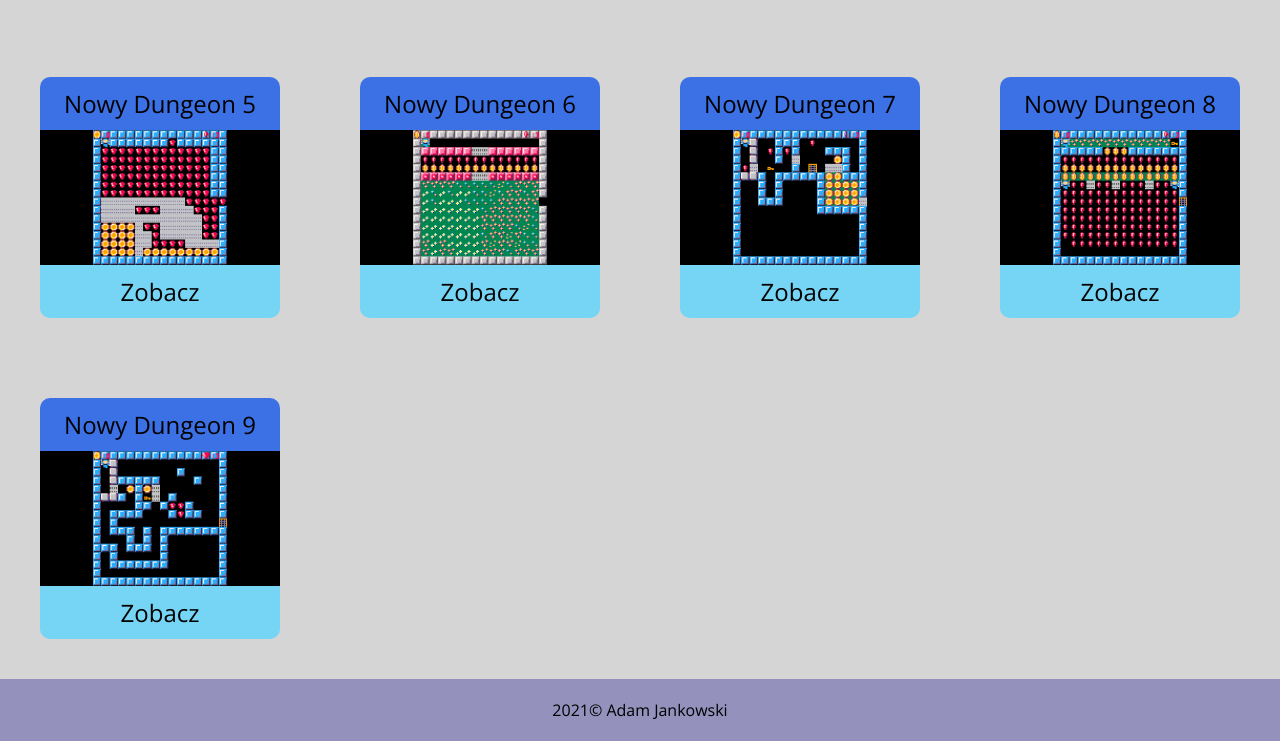
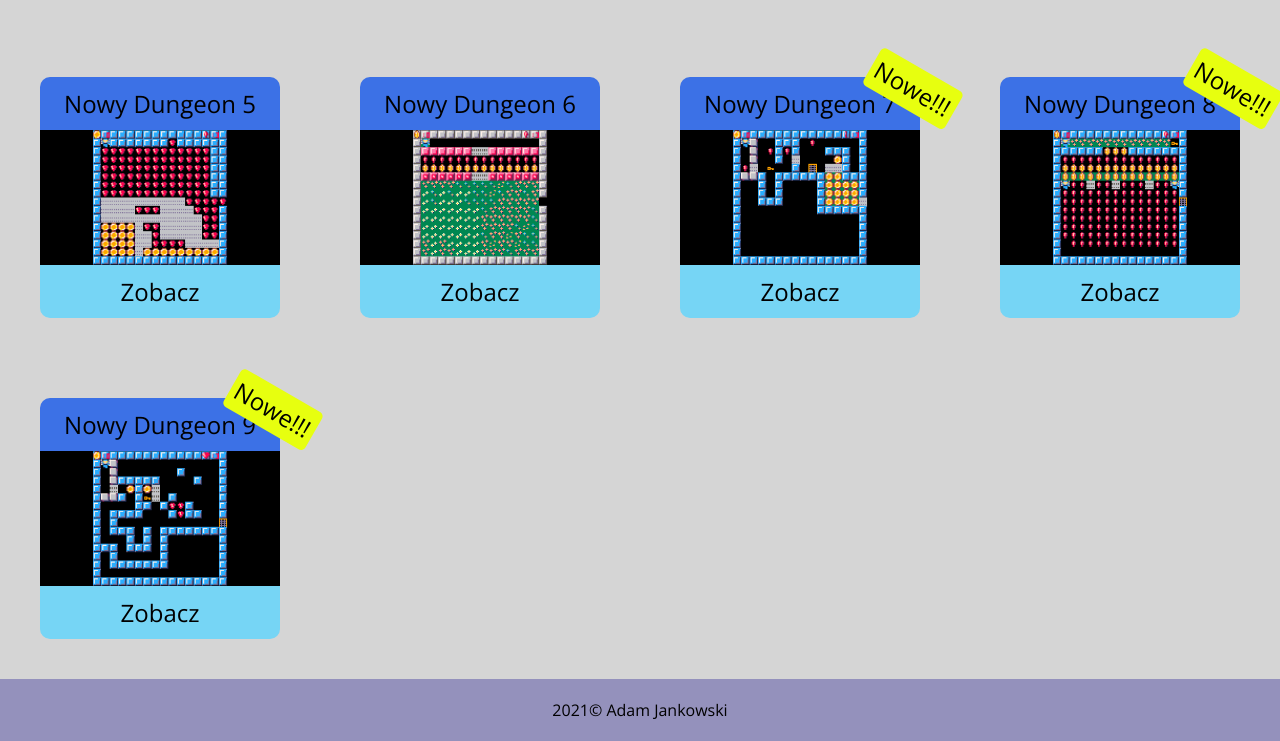
Before and after one commit to AdiMustBeFunny/strefapico8, a plain HTML site: page games.html in a window 1280 px wide. Shown: the part 1036-1777 px from the top of the page. Drawn offline with nearby package versions, Linux system fonts and the light colour scheme.

Commit message:
added cool looking label for new games

```diff
--- a/games.html
+++ b/games.html
@@ -207,7 +207,10 @@
         </div>
         <div class="game-container">
             <div class="game-card">
-                <div class="game-card-title new-dungeon text-center text-normal">Nowy Dungeon 7</div>
+                <div class="game-card-title new-dungeon text-center text-normal">
+                    Nowy Dungeon 7
+                    <span class="new-text">Nowe!!!</span>
+                </div>
                 <img style="width: 100%;" src="./img/new_dungeon_7.png" alt="">
                 <div class="game-card-action text-center text-normal">
                     <a href="./games/new_dungeon7/new_dungeon_7.html" style="display: block;width: 100%;height: 100%;">
@@ -218,7 +221,10 @@
         </div>
         <div class="game-container">
             <div class="game-card">
-                <div class="game-card-title new-dungeon text-center text-normal">Nowy Dungeon 8</div>
+                <div class="game-card-title new-dungeon text-center text-normal">
+                    Nowy Dungeon 8
+                    <span class="new-text">Nowe!!!</span>
+                </div>
                 <img style="width: 100%;" src="./img/new_dungeon_8.png" alt="">
                 <div class="game-card-action text-center text-normal">
                     <a href="./games/new_dungeon8/new_dungeon_8.html" style="display: block;width: 100%;height: 100%;">
@@ -229,7 +235,10 @@
         </div>
         <div class="game-container">
             <div class="game-card">
-                <div class="game-card-title new-dungeon text-center text-normal">Nowy Dungeon 9</div>
+                <div class="game-card-title new-dungeon text-center text-normal">
+                    Nowy Dungeon 9
+                    <span class="new-text">Nowe!!!</span>
+                </div>
                 <img style="width: 100%;" src="./img/new_dungeon_9.png" alt="">
                 <div class="game-card-action text-center text-normal">
                     <a href="./games/new_dungeon9/new_dungeon_9.html" style="display: block;width: 100%;height: 100%;">
--- a/main.css
+++ b/main.css
@@ -76,6 +76,16 @@ body{
     margin-top: 50px;
 }
 
+.new-text{
+    display: block;
+    position: absolute;
+    top: 0;
+    right: 0;
+    transform: translateX(40px) translateY(-10px)  rotate(30deg);
+    background-color: #e7ff0f;
+    padding: 5px;
+    border-radius: 5px;
+}
 
 .nav{
     width: 100%;
@@ -194,6 +204,7 @@ body{
 }
 
 .game-card-title{
+    position: relative;
     padding: 10px;
     border-top-left-radius: 10px;
     border-top-right-radius: 10px;
```
